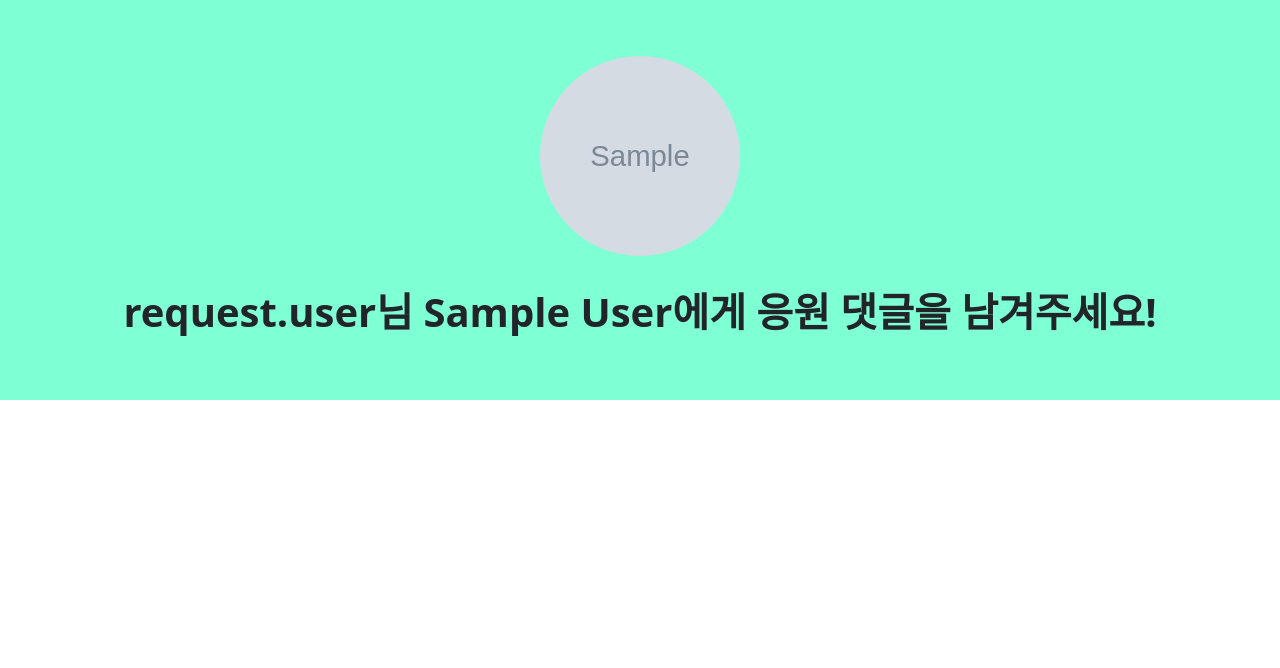
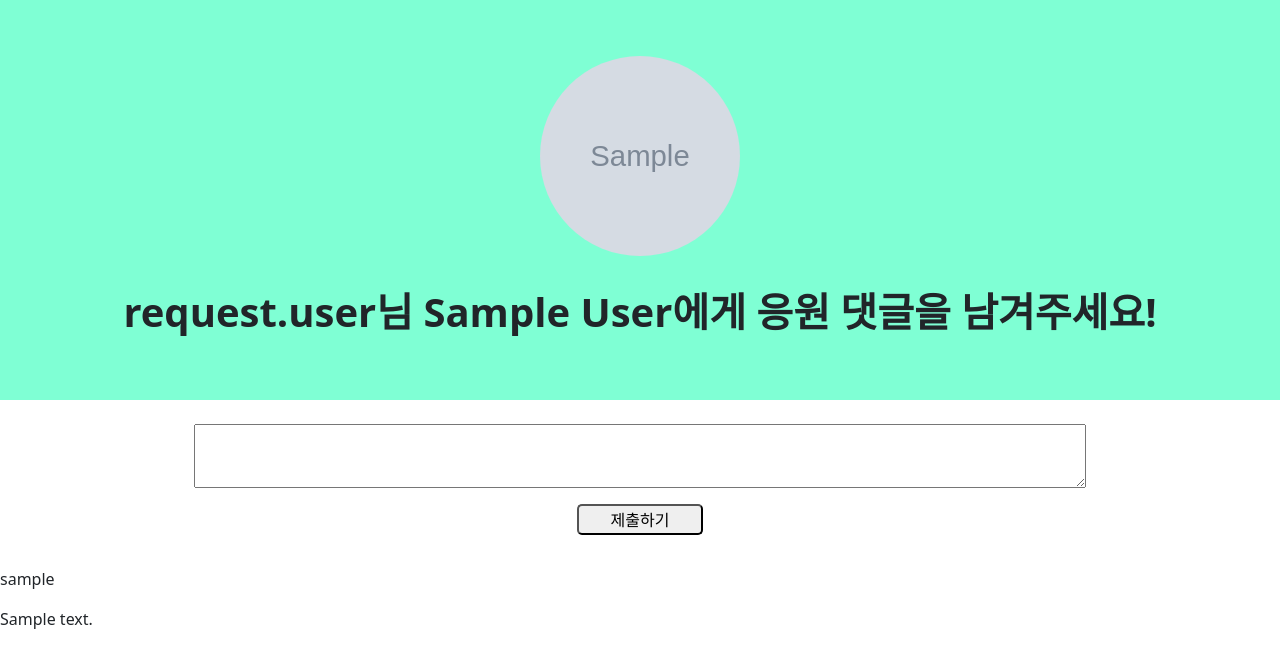
Before and after one commit to jejoonlee/Django_pair_project_5, a Django app: template articles/templates/articles/review.html in a window 1280 px wide. Shown: the top 668 px of the page. Run offline with Django 3.2, Linux system fonts and the light colour scheme; the template is opened without the code that fills it: values that come from a table or form of the project are taken from there, others are empty; tables that the repository leaves empty hold one stand-in row (values such as "Sample post"); grey boxes marked "Sample" are stand-in pictures; some libraries are stand-ins or nearby versions.

Commit message:
댓글 쓰기 기능까지 완료

```diff
--- a/articles/forms.py
+++ b/articles/forms.py
@@ -7,3 +7,14 @@ class CommentForm(forms.ModelForm):
     fields = [
       'content',
     ]
+
+    labels = {
+      'content' : '',
+    }
+
+    widgets = {
+      'content' : forms.Textarea(attrs={
+        'class' : 'teachers-comment',
+        'rows' : 5,
+      })
+    }
--- a/articles/models.py
+++ b/articles/models.py
@@ -1,4 +1,5 @@
 from django.db import models
+from django.conf import settings
 
 # Create your models here.
 class Teacher(models.Model):
@@ -11,3 +12,4 @@ class Comment(models.Model):
   created_at = models.DateTimeField(auto_now_add=True)
   updated_at = models.DateTimeField(auto_now=True)
   teacher = models.ForeignKey(Teacher, on_delete=models.SET_NULL, null=True)
+  user = models.ForeignKey(settings.AUTH_USER_MODEL, on_delete=models.SET_NULL, null=True)
--- a/articles/templates/articles/review.html
+++ b/articles/templates/articles/review.html
@@ -1,6 +1,7 @@
 {% extends 'base.html' %}
+{% load django_bootstrap5 %}
 
-{% block title %}{{ teacher.english_name }}{% endblock title %}
+{% block title %}{{ teacher.english_name }}강사님{% endblock title %}
 
 {% block content %}
 <section class="banner">
@@ -9,7 +10,20 @@
 </section>
 
 <section class="container mt-4">
+  <form action="{% url 'articles:comment' teacher.pk %}" method="post" class="reviews-form">
+    {% csrf_token %}
+    {{ comment_form }}
+    <button class="submit-review" type="submit">제출하기</button>
+  </form>
+</section>
 
+<section class="comments-list">
+  {% for comment in comments %}
+  <div class="comment-cards">
+    <p class="comment-user">{{ comment.user }}</p>
+    <p class="comment-content">{{ comment.content }}</p>
+  </div>
+  {% endfor %}
 </section>
 
 {% endblock content %}
--- a/articles/urls.py
+++ b/articles/urls.py
@@ -6,4 +6,5 @@ app_name = 'articles'
 urlpatterns = [
   path('', views.index, name='index'),
   path('<int:pk>/review/', views.review, name='review'),
+  path('comment/<int:pk>/', views.comment, name='comment')
 ]
--- a/static/css/style.css
+++ b/static/css/style.css
@@ -30,3 +30,24 @@
   padding: 2rem;
   font-weight: bold;
 }
+
+.reviews-form{
+  display: flex;
+  flex-direction: column;
+  align-items: center;
+}
+
+.teachers-comment{
+  width: 80%;
+  height: 4rem;
+}
+
+.submit-review{
+  margin: 1rem 0;
+  padding: 0.1rem 2rem;
+  border-radius: 5px;
+}
+
+.comment-cards{
+  margin: 1rem 0;
+}
```
Also changed, not shown: articles/views.py (+23 -2 lines), articles/migrations/0003_comment_user.py (added).
